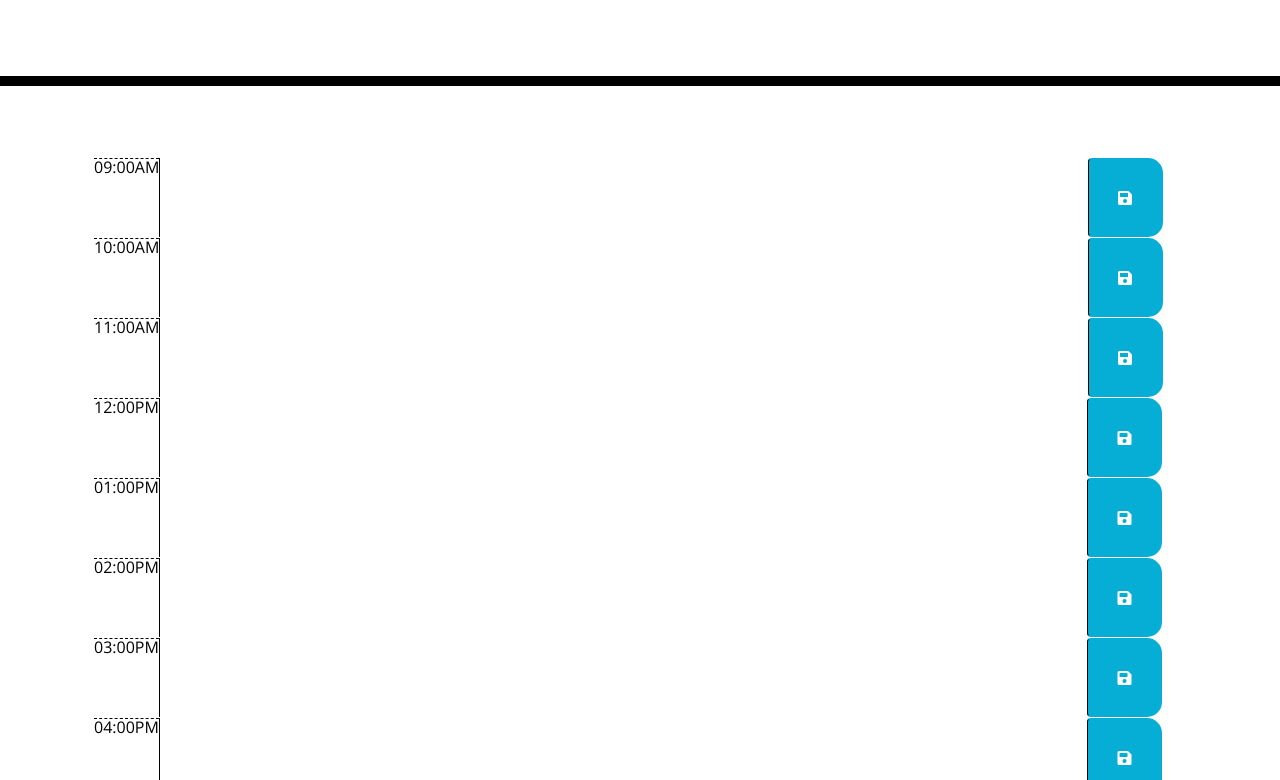
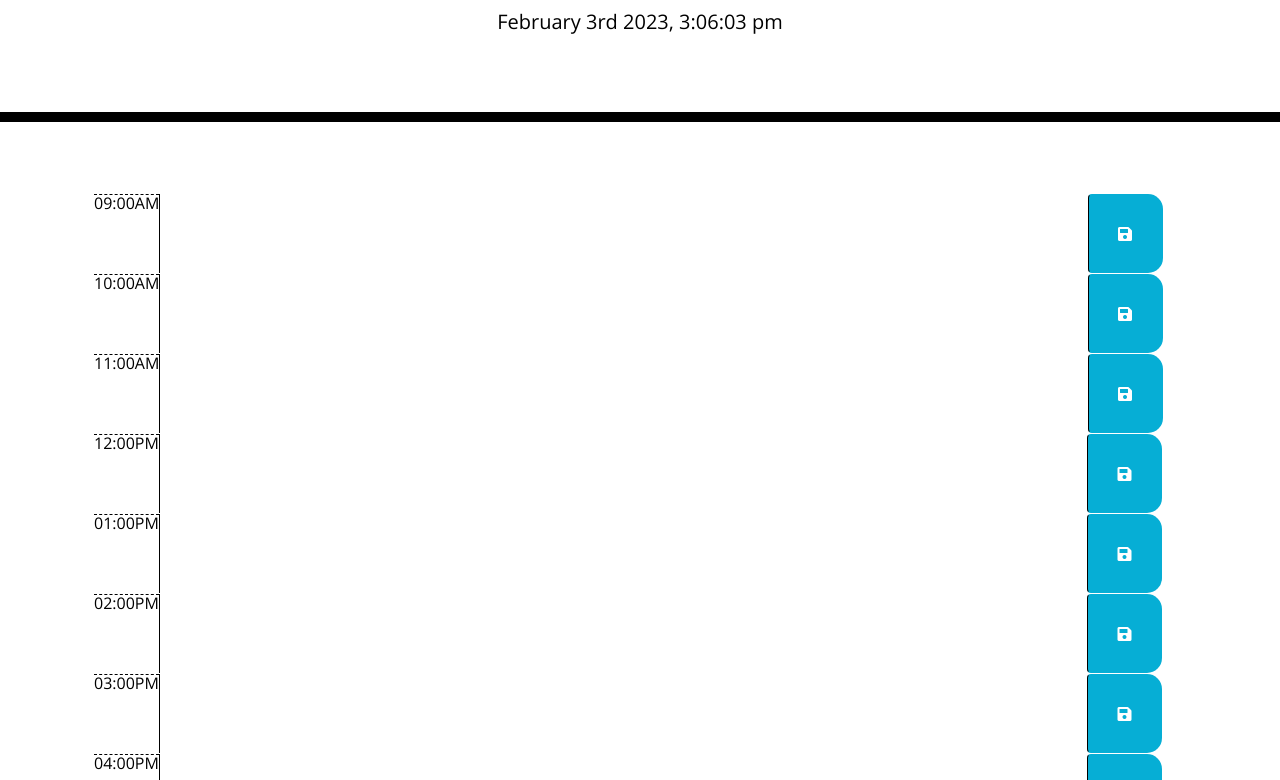
Before and after one commit to isahsalisu/work-day-scheduler, a plain HTML site: page index.html in a window 1280 px wide. Shown: the part 182-962 px from the top of the page. Drawn offline with nearby package versions, Linux system fonts and the light colour scheme.

Commit message:
added time for the header section using moment js

```diff
--- a/assets/js/script.js
+++ b/assets/js/script.js
@@ -0,0 +1,4 @@
+$(document).ready(function () {
+    //This section displays the current time at the header of the page
+   $('#currentDay').text(moment().format('MMMM Do YYYY, h:mm:ss a'));
+});
--- a/index.html
+++ b/index.html
@@ -18,7 +18,7 @@
       href="https://fonts.googleapis.com/css?family=Open+Sans&display=swap"
       rel="stylesheet"
     />
-    <link rel="stylesheet" href="assets/css/style.css" />
+    <link rel="stylesheet" href="./assets/css/style.css" />
     <title>Work Day Scheduler</title>
   </head>
 
@@ -97,6 +97,6 @@
 
     <script src="https://cdnjs.cloudflare.com/ajax/libs/jquery/3.2.1/jquery.min.js"></script>
     <script src="https://cdnjs.cloudflare.com/ajax/libs/moment.js/2.24.0/moment.min.js"></script>
-    <script src="./js/script.js"></script>
+    <script src="assets/js/script.js"></script>
   </body>
 </html>
```
